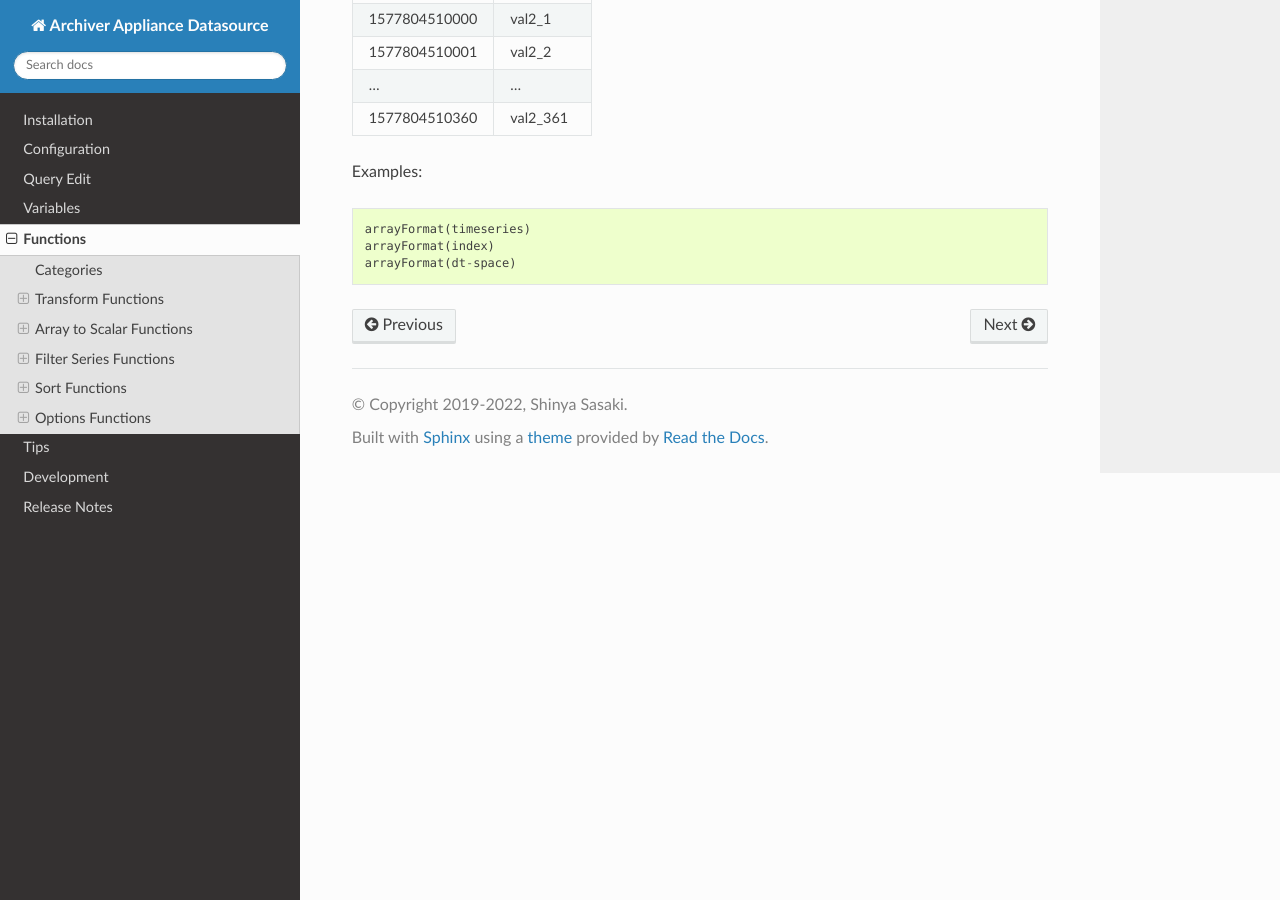
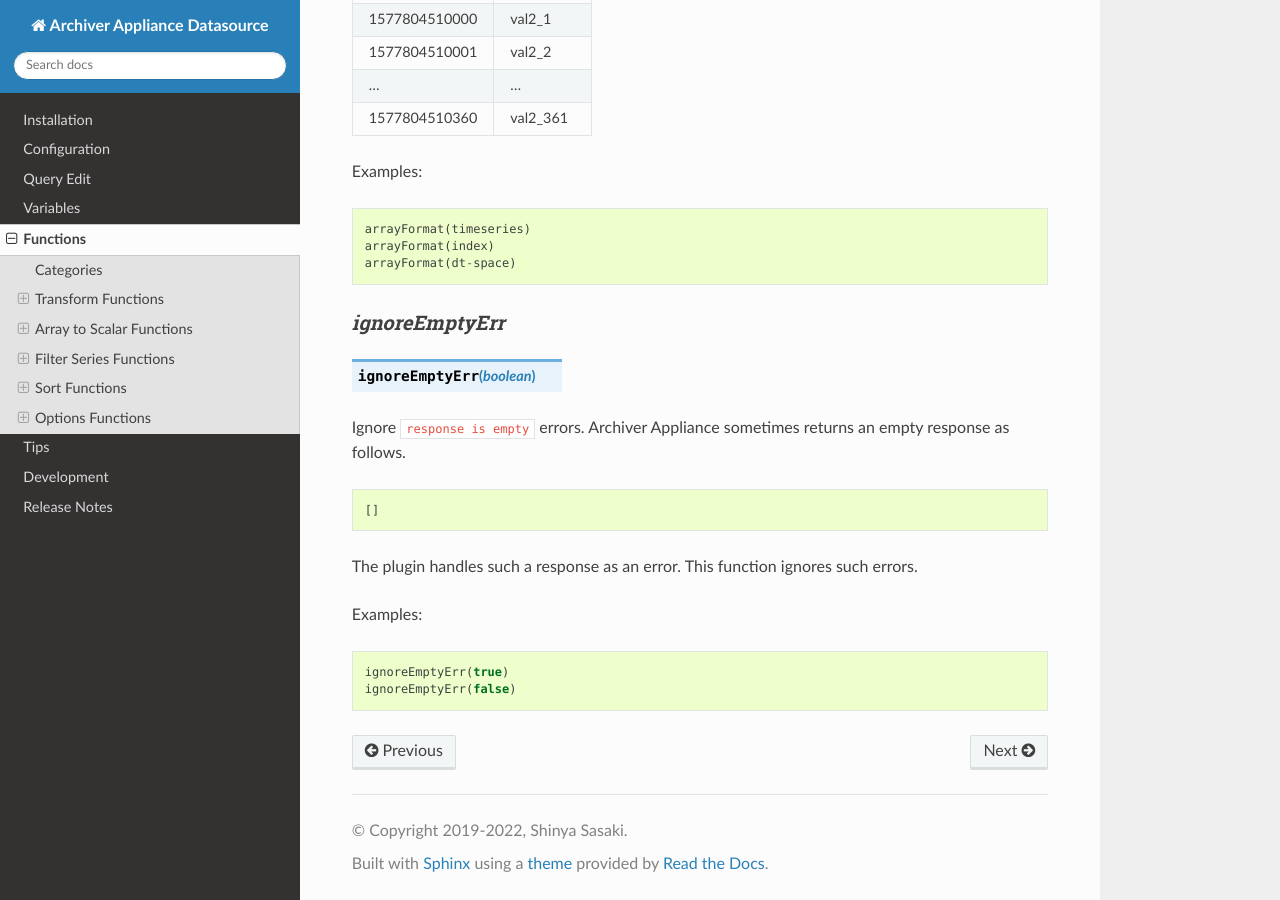
Before and after one commit to sasaki77/archiverappliance-datasource, a Sphinx documentation site: the page built from docs/functions.md, in a window 1280 px wide and 900 px high, scrolled down 8018 px. Built offline with Sphinx 7.4.7 and the Read the Docs theme 2.0.0, drawn with Linux system fonts in a browser that asks for light colours.

Commit message:
DOC: add ignoreEmptyErr function

````diff
--- a/docs/functions.md
+++ b/docs/functions.md
@@ -355,3 +355,25 @@ arrayFormat(timeseries)
 arrayFormat(index)
 arrayFormat(dt-space)
 ```
+
+### _ignoreEmptyErr_
+```{eval-rst}
+.. function:: ignoreEmptyErr(boolean)
+```
+
+Ignore `response is empty` errors.
+Archiver Appliance sometimes returns an empty response as follows.
+
+```json
+[]
+```
+
+The plugin handles such a response as an error.
+This function ignores such errors.
+
+Examples:
+
+```js
+ignoreEmptyErr(true)
+ignoreEmptyErr(false)
+```
````
